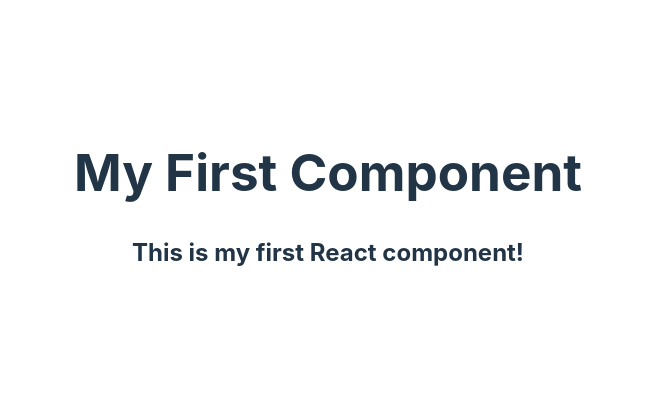
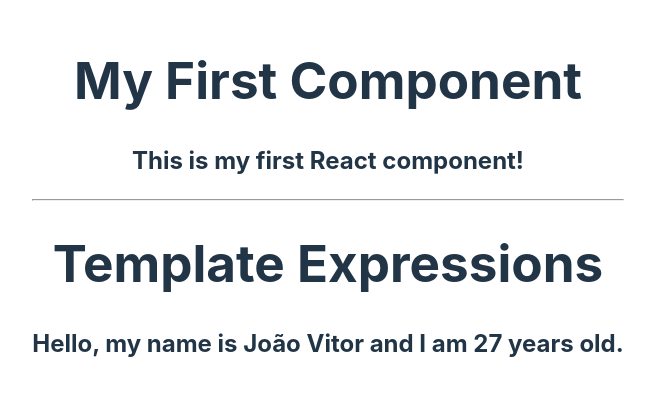
Before and after one commit to joao-vittorr/estudo-react-native, a React (Vite) app in the folder 2_fundamentos do react/fundamentos/: page / in a window 1280 px wide. Shown: the part 200-596 px from the top of the page, without its empty margins (312-967 px from the left). Built offline with nearby package versions, Linux system fonts and the light colour scheme.

Commit message:
Criando Template Expressions

```diff
--- a/2_fundamentos do react/fundamentos/src/App.jsx
+++ b/2_fundamentos do react/fundamentos/src/App.jsx
@@ -2,7 +2,10 @@ import { useState } from "react";
 import reactLogo from "./assets/react.svg";
 import viteLogo from "/vite.svg";
 import "./App.css";
+// import components
 import FirstComponent from "./components/FirstComponent";
+import TemplateExpressions from "./components/TemplateExpressions";
+
 
 function App() {
   const [count, setCount] = useState(0);
@@ -11,6 +14,9 @@ function App() {
     <>
       <h1>My First Component</h1>
       <FirstComponent />
+      <hr />
+      <h1>Template Expressions</h1>
+      <TemplateExpressions />
     </>
   );
 }
--- /dev/null
+++ b/2_fundamentos do react/fundamentos/src/components/TemplateExpressions.jsx
@@ -0,0 +1,13 @@
+const TemplateExpressions = () => {
+  const name = "João Vitor";
+  const age = 27;
+  const message = `Hello, my name is ${name} and I am ${age} years old.`;
+
+  return (
+    <div>
+        <h2>{message}</h2>
+    </div>
+  );
+};
+
+export default TemplateExpressions;
```
